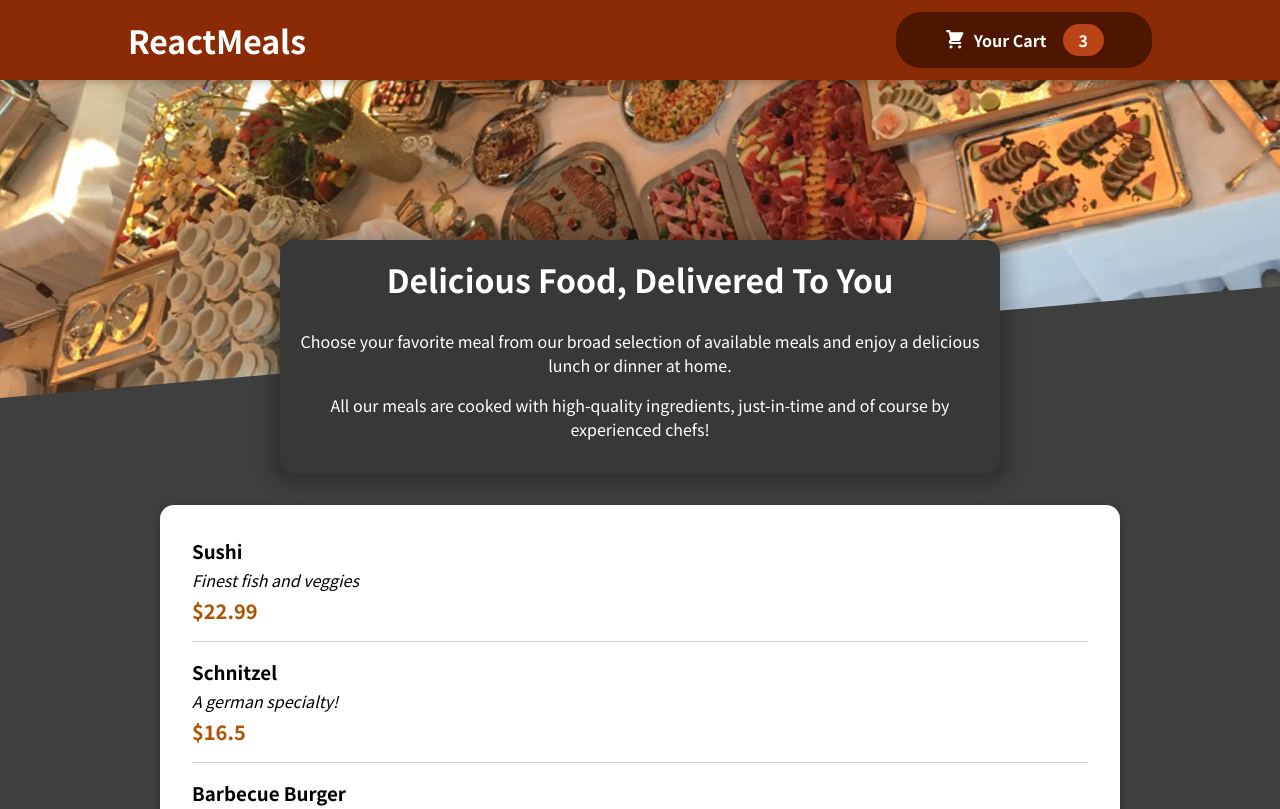
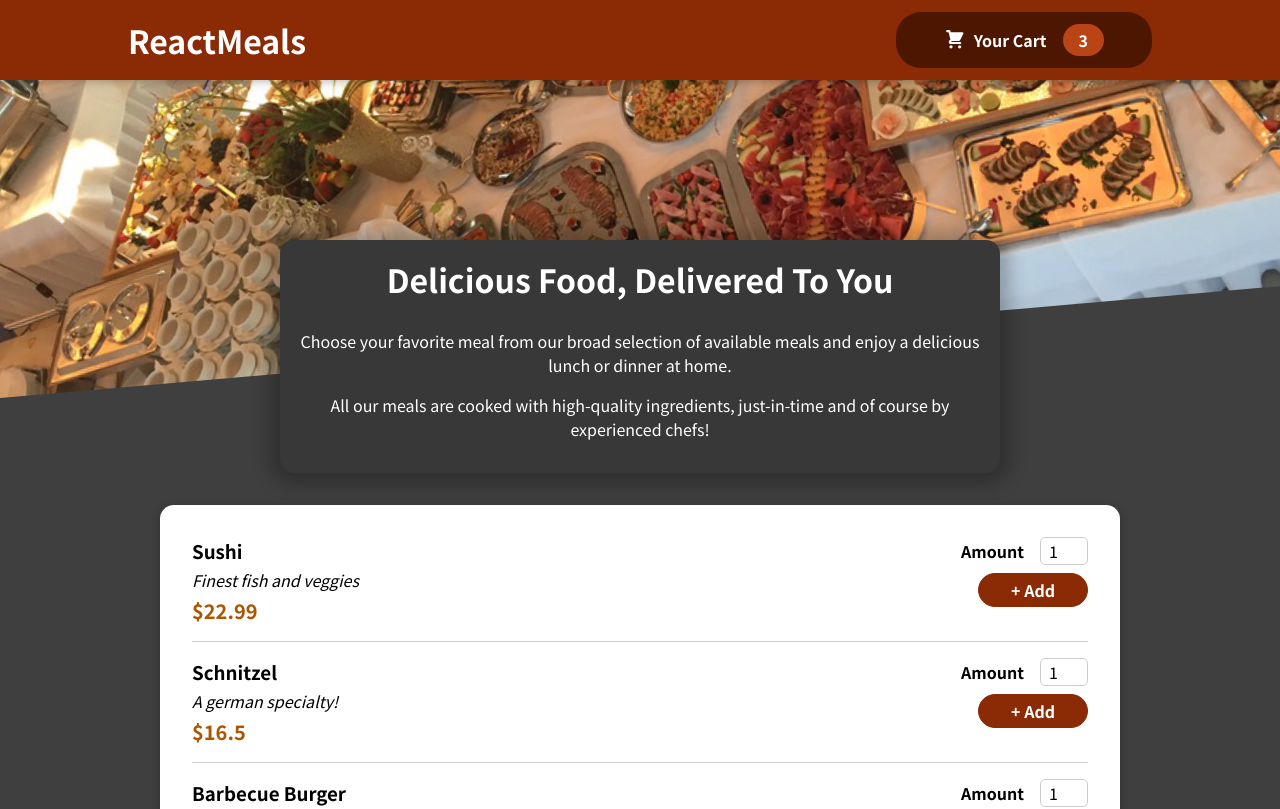
Before and after one commit to jobemcamera/react-meals, a React (Create React App) app: page / in a window 1280 px wide. Shown: the top 809 px of the page. Built offline with nearby package versions, Linux system fonts and the light colour scheme.

Commit message:
chamada do componente MealItemForm em MealItem

```diff
--- a/src/components/Meals/MealItem/MealItem.jsx
+++ b/src/components/Meals/MealItem/MealItem.jsx
@@ -14,7 +14,7 @@ const MealItem = (props) => {
         <div className={classes.price}>{price}</div>
       </div>
       <div>
-        {/* <MealItemForm /> */}
+        <MealItemForm />
       </div>
     </li>
   )
```
